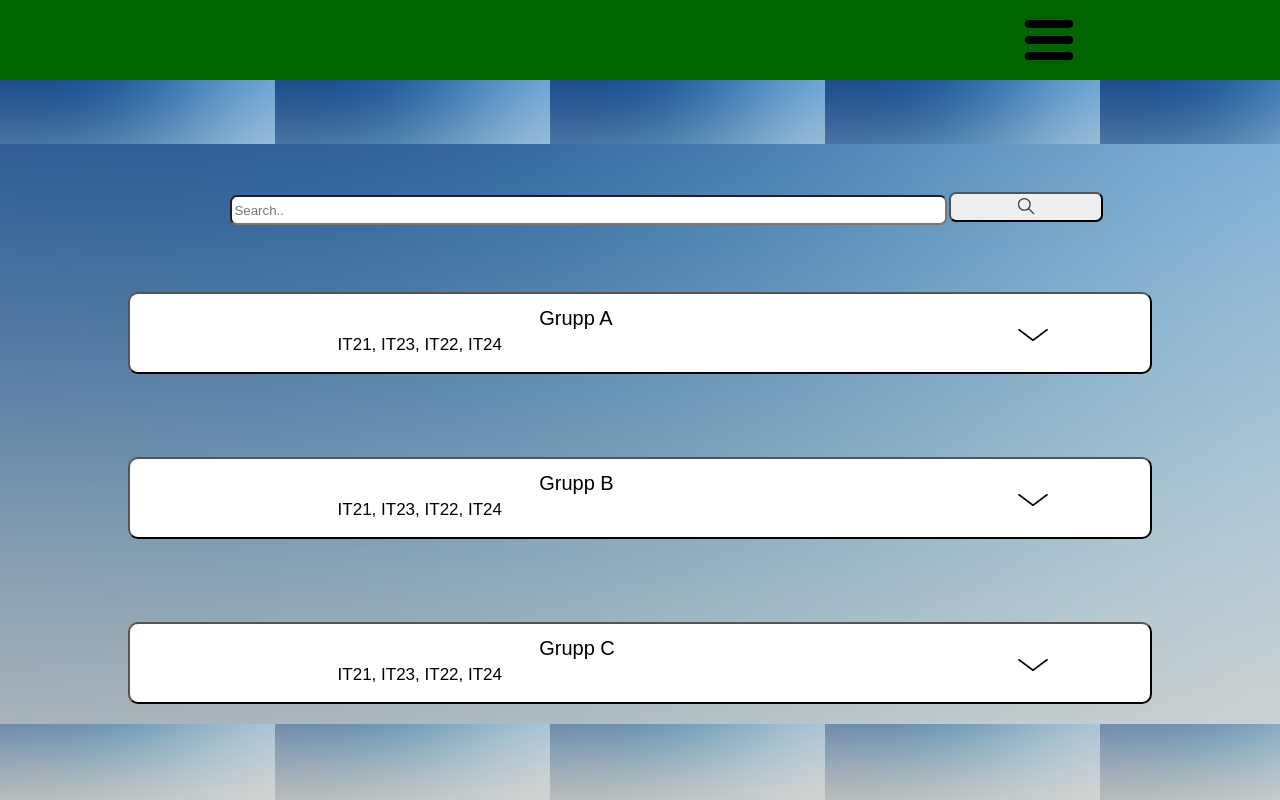
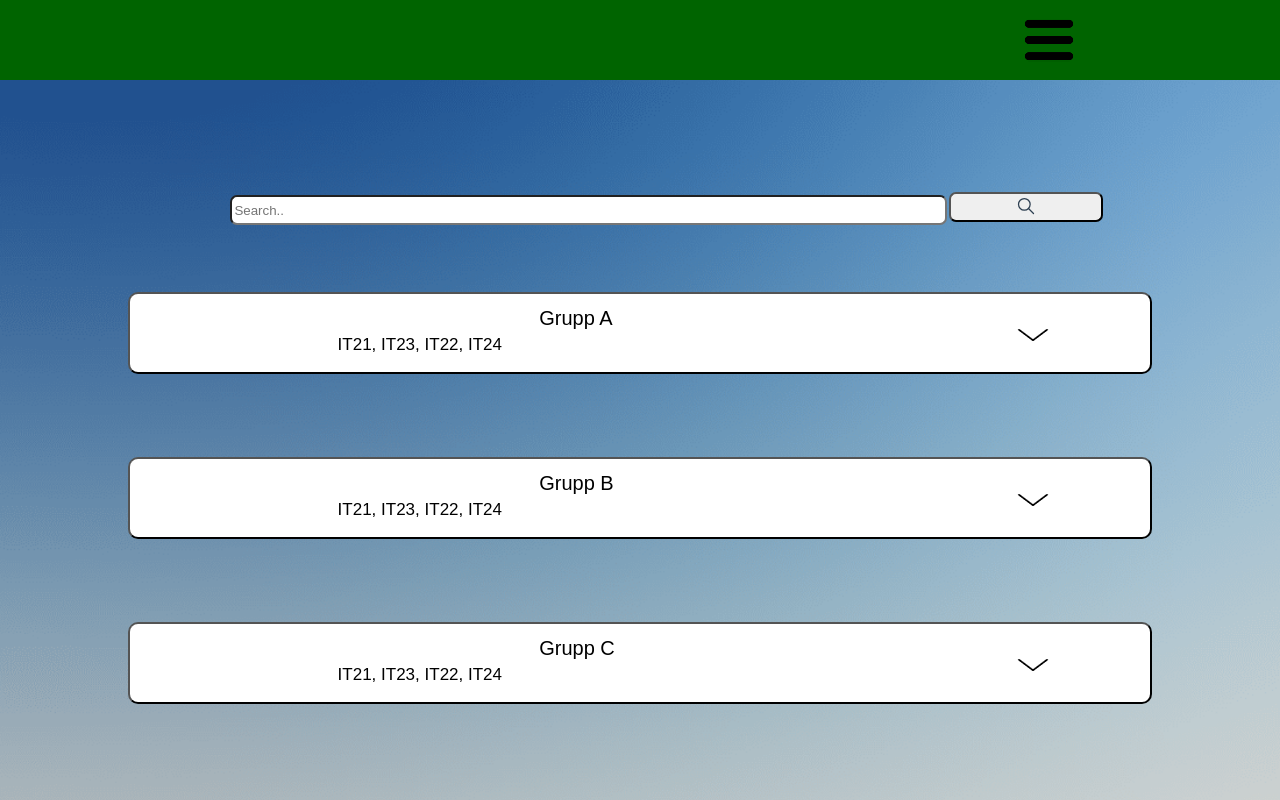
Before and after one commit to CD47484/Volleyboll-Gruppspel, a Vue app in the folder Gruppspel/: page / in a window 1280 px wide. Built offline with nearby package versions, Linux system fonts and the light colour scheme.

Commit message:
fix av bakgrund

```diff
--- a/Gruppspel/src/App.vue
+++ b/Gruppspel/src/App.vue
@@ -145,7 +145,6 @@ export default {
   </nav>
 
   <main id="main">
-<div id="bakgrund">
   <div class="search-container">
     <input type="text" class="search-input" placeholder="Search..">
     <button class="search-btn">
@@ -377,18 +376,10 @@ export default {
         </tr>
       </table>
   </div>
-
-  </div>
   </main>
 </template>
 
 <style scoped>
-#bakgrund{
-  background-image: url(./assets/beach.png);
-  background-repeat: no-repeat;
-  background-size: cover;
-  background-position: center;
-}
 #nav {
   position: absolute;
   display: flex;
@@ -407,7 +398,9 @@ export default {
   right: 0%;
   height: fit-content;
   min-height: 90%;
-  background-image: url(./assets/beach.png);
+  background-image: url(./assets/Bakgrundsbild.png);
+  background-repeat: no-repeat;
+  background-size: cover;
 }
 .Grupper{
   position: relative;
```
Also changed, not shown: Gruppspel/src/assets/Bakgrundsbild.png (added), Gruppspel/src/assets/beach.png (deleted).
